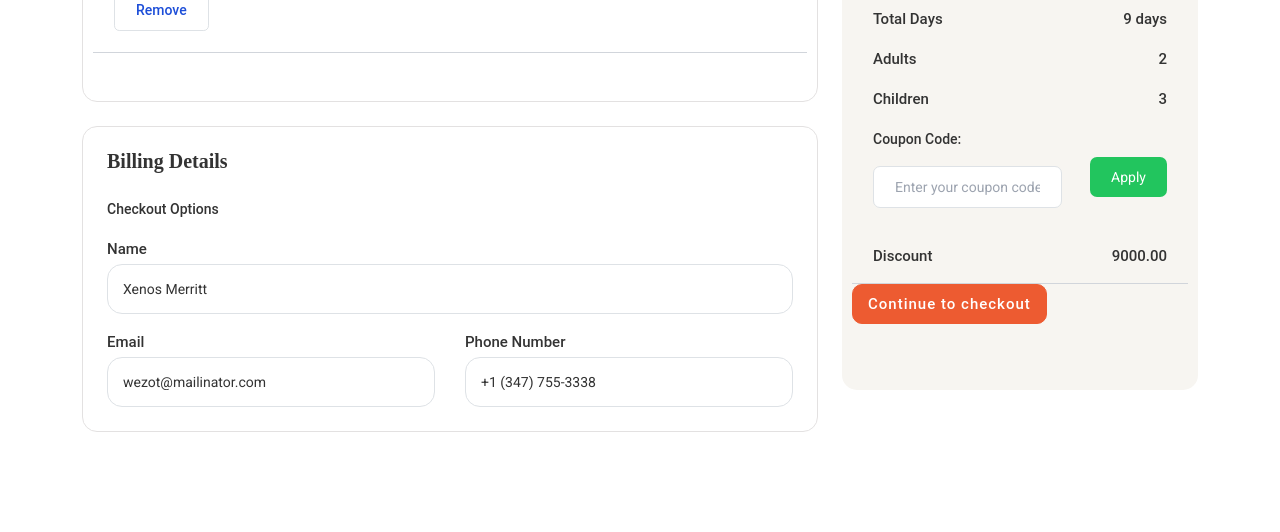
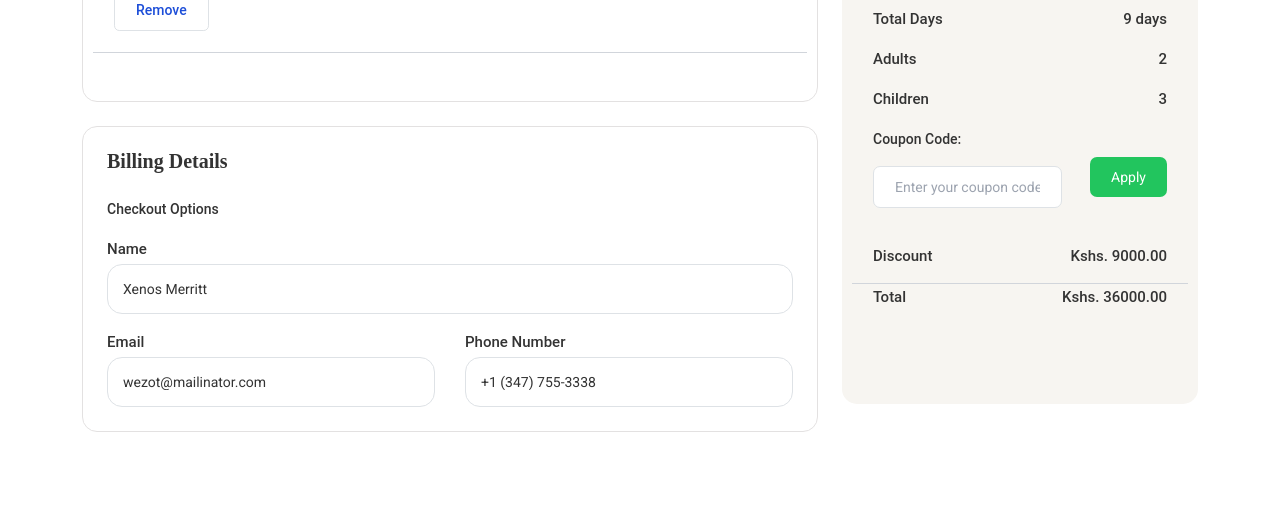
Before and after one commit to leejern/travel_booking_platform_v2, a Django app: a page that uses templates/hotel/checkout.html in a window 1280 px wide. Shown: the part 554-1086 px from the top of the page. Run offline with Django 4.2, Linux system fonts and the light colour scheme; data comes from the database, SQL or seed files in the repository; both versions use the stored data as it was after the commit; parts of the project's set-up code (start-up, migrations or seed data) failed here and were passed over; some libraries are stand-ins or nearby versions.

Commit message:
changes made

```diff
--- a/Hotel/admin.py
+++ b/Hotel/admin.py
@@ -32,6 +32,9 @@ class RoomTypeAdmin(admin.ModelAdmin):
     list_display= ['hotel','type','price']
     prepopulated_fields = {'slug':('type',)}
 
+class CouponAdmin(admin.ModelAdmin):
+    list_display = ['code','active','type','discount','valid_from','valid_to','redemptions']
+
 admin.site.register(Hotel,HotelAdmin)
 admin.site.register(HotelGallery)
 admin.site.register(HotelFeatures)
@@ -41,4 +44,4 @@ admin.site.register(Room)
 admin.site.register(Booking)
 admin.site.register(GuestActivityLog)
 admin.site.register(StaffOnDuty)
-admin.site.register(Coupon)
+admin.site.register(Coupon,CouponAdmin)
--- a/Hotel/models.py
+++ b/Hotel/models.py
@@ -176,7 +176,7 @@ class Booking(models.Model):
     before_discount = models.DecimalField(max_digits=12,decimal_places=2,default=0.00)
     total = models.DecimalField(max_digits=12,decimal_places=2,default=0.00)
     saved = models.DecimalField(max_digits=12,decimal_places=2,default=0.00)
-
+    coupons = models.ManyToManyField("Hotel.Coupon",blank=True)
     checkin_date = models.DateField()
     checkout_date = models.DateField()
 
@@ -193,6 +193,7 @@ class Booking(models.Model):
     check_out_tracker = models.BooleanField(default=False)
 
     booking_id = models.CharField(max_length=10, unique=True, editable=True, default=generate_random_string)
+    success_id = ShortUUIDField(length=10,max_length=10,alphabet='abcdefghijklmnopqrstuvwxyz',null=True,blank=True)
     stripe_payment_intent = models.CharField(max_length=100,blank=True,null=True)
     payment_id = models.CharField(max_length=100,blank=True,null=True)
 
--- a/Hotel/views.py
+++ b/Hotel/views.py
@@ -1,7 +1,9 @@
 import json
 from django.http import HttpResponseBadRequest, JsonResponse
 from django.shortcuts import *
+from django.contrib import messages
 from datetime import datetime
+
 from .models import *
 # Create your views here.
 def home(request):
@@ -181,9 +183,25 @@ def checkout(request,booking_id):
         code = request.POST.get("code")
         try:
             coupon = Coupon.objects.get(code__iexact=code,active=True)
-            print("coupon=================",coupon)
+            if coupon in booking.coupons.all():
+                messages.warning(request,"Coupon already Activated!")
+                return redirect('Hotel:checkout',booking.booking_id)
+            else:
+                if coupon.type == "Percentage":
+                    discount = booking.total* coupon.discount / 100
+                else:
+                    discount = coupon.discount
+
+                booking.coupons.add(coupon)
+                booking.total -= discount
+                booking.saved += discount
+                booking.save()
+                coupon.redemptions +=1
+
+                messages.success(request, "Coupon Activated!")
+                return redirect('Hotel:checkout',booking.booking_id)
         except:
-            print("Coupon dont exist")
+            messages.error(request,"Coupon Does Not Exist")
     context = {
         "booking":booking
     }
--- a/templates/hotel/checkout.html
+++ b/templates/hotel/checkout.html
@@ -9,8 +9,24 @@
 <!-- checkout-detsils -->
 <section class="checkout-page xl:py-[100px] py-[70px] selection-list">
     <div class="flex flex-wrap justify-between items-center mx-auto 2xl:max-w-[1320px] xl:max-w-[1140px] lg:max-w-[960px] md:max-w-[720px] sm:max-w-[540px]">
+
         <div class="flex flex-wrap w-full mb-[-24px]">
             <div class="lg:w-8/12 w-full px-[12px] mb-[24px] check-dash" data-aos="fade-up" data-aos-duration="2000">
+                {% if messages %}
+                    <ul class="items-center">
+                        {% for message in messages %}
+                            {% if message.tags == 'success' %}
+                                <li class="bg-green-400 text-white px-4 py-2 rounded-lg mb-2">
+                            {% elif message.tags == 'warning' %}
+                                <li class="bg-yellow-500 text-white px-4 py-2 rounded-lg mb-2">
+                            {% elif message.tags == 'error' %}
+                                <li class="bg-rose-500 text-white px-4 py-2 rounded-lg mb-2">
+                            {% endif %}
+                                {{ message }}
+                            </li>
+                        {% endfor %}
+                    </ul>
+            {% endif %}
                 <div class="lh-checkout">
                     <div class="lh-checkout-content">
                         <div class="lh-checkout-inner mb-[-24px]">
@@ -197,17 +213,32 @@
                                             <p class="mb-[14px] text-[#333] font-medium tracking-normal leading[1]">Discount</p>
                                         </div>
                                         <div>
-                                            <p class="mb-[14px] text-[#333] font-medium tracking-normal leading[1]">{{booking.saved}}</p>
+                                            <p class="mb-[14px] text-[#333] font-medium tracking-normal leading[1]">Kshs. {{booking.saved}}</p>
                                         </div>
 
                                 </div>
                             </div>
                         </div>
+                        <div class="block pb-4 mb-2 -mx-4 border-t border-gray-300 dark:border-gray-700 md:flex">
+                            <div class="w-full px-4 md:1/3">
+                                <div class="flex justify-between">
 
-                        <div class="block pb-6 mb-6 -mx-4 border-t border-gray-300 dark:border-gray-700 md:flex">
-                            <button type="submit" class="duration-[0.3s] ease-in-out border-[1px] border-solid border-[#ed5b31] px-[15px] py-[5px] leading-[28px] bg-[#ed5b31] text-[#fff] relative z-[2] text-[15px] font-medium tracking-[1px] rounded-[10px] hover:bg-inherit hover:text-[#ed5b31]">Continue to checkout
+                                        <div>
+                                            <p class="mb-[14px] text-[#333] font-medium tracking-normal leading[1]">Total</p>
+                                        </div>
+                                        <div>
+                                            <p class="mb-[14px] text-[#333] font-medium tracking-normal leading[1]">Kshs.   {{booking.total}}</p>
+                                        </div>
 
-                            </button>
+                                </div>
+                            </div>
+                        </div>
+                        <div class="block pb-6 mb-6 -mx-4  border-gray-300 dark:border-gray-700 md:flex">
+                            <div id="paypal-button-container"></div>
+
+                            <!-- <button type="submit" class="duration-[0.3s] ease-in-out border-[1px] border-solid border-[#ed5b31] px-[15px] py-[5px] leading-[28px] bg-[#ed5b31] text-[#fff] relative z-[2] text-[15px] font-medium tracking-[1px] rounded-[10px] hover:bg-inherit hover:text-[#ed5b31]">Continue to checkout
+
+                            </button>                                            -->
 
                         </div>
 
@@ -219,6 +250,35 @@
             </div>
         </div>
     </div>
+    <script src="https://www.paypal.com/sdk/js?client-id=test"></script>
+    <script src="https://cdnjs.cloudflare.com/ajax/libs/jquery/3.7.1/jquery.js" integrity="sha512-+k1pnlgt4F1H8L7t3z95o3/KO+o78INEcXTbnoJQ/F2VqDVhWoaiVml/OEHv9HsVgxUaVW+IbiZPUJQfF/YxZw==" crossorigin="anonymous" referrerpolicy="no-referrer"></script>
+    <script>
+        let booking_total = {{booking.total}};
+        let booking_id = "{{booking.booking_id}}";
+        let success_id = "{{booking.success_id}}";
+        console.log(success_id);
+        paypal.Buttons({
+            createOrder : function (data, actions) {
+                return actions.order.create({
+                    purchase_units:[{
+                        amount:{
+                            value:booking_total,
+                        }
+                    }]
+                })
+
+            },
+
+            onApprove: function(data, actions){
+                return actions.order.capture().then(function(Detail){
+                    if (Detail.status === "COMPLETED") {
+                        //redirect to the success page
+                        window.location.href = `/success/${booking_id}/?success=${success_id}&payer_id=${Detail.id}&status=${Detail.status}&booking_total=${booking_total}`;
+                    }
+                })
+            }
+        }).render("#paypal-button-container")
+    </script>
 </section>
 
 
--- a/travel_booking_platform/settings.py
+++ b/travel_booking_platform/settings.py
@@ -27,6 +27,7 @@ SECRET_KEY = 'django-insecure-y)nh8u!wv1uw=(x_i+c#ji&)#49-^3&de$jg)_m(9a2kdl30+c
 DEBUG = True
 
 ALLOWED_HOSTS = []
+SECURE_CROSS_ORIGIN_OPENER_POLICY = 'same-origin-allow-popus'
 
 
 # Application definition
```
Also changed, not shown: Hotel/migrations/0012_booking_coupons.py (added), Hotel/migrations/0013_booking_success_id.py (added), db.sqlite3.
